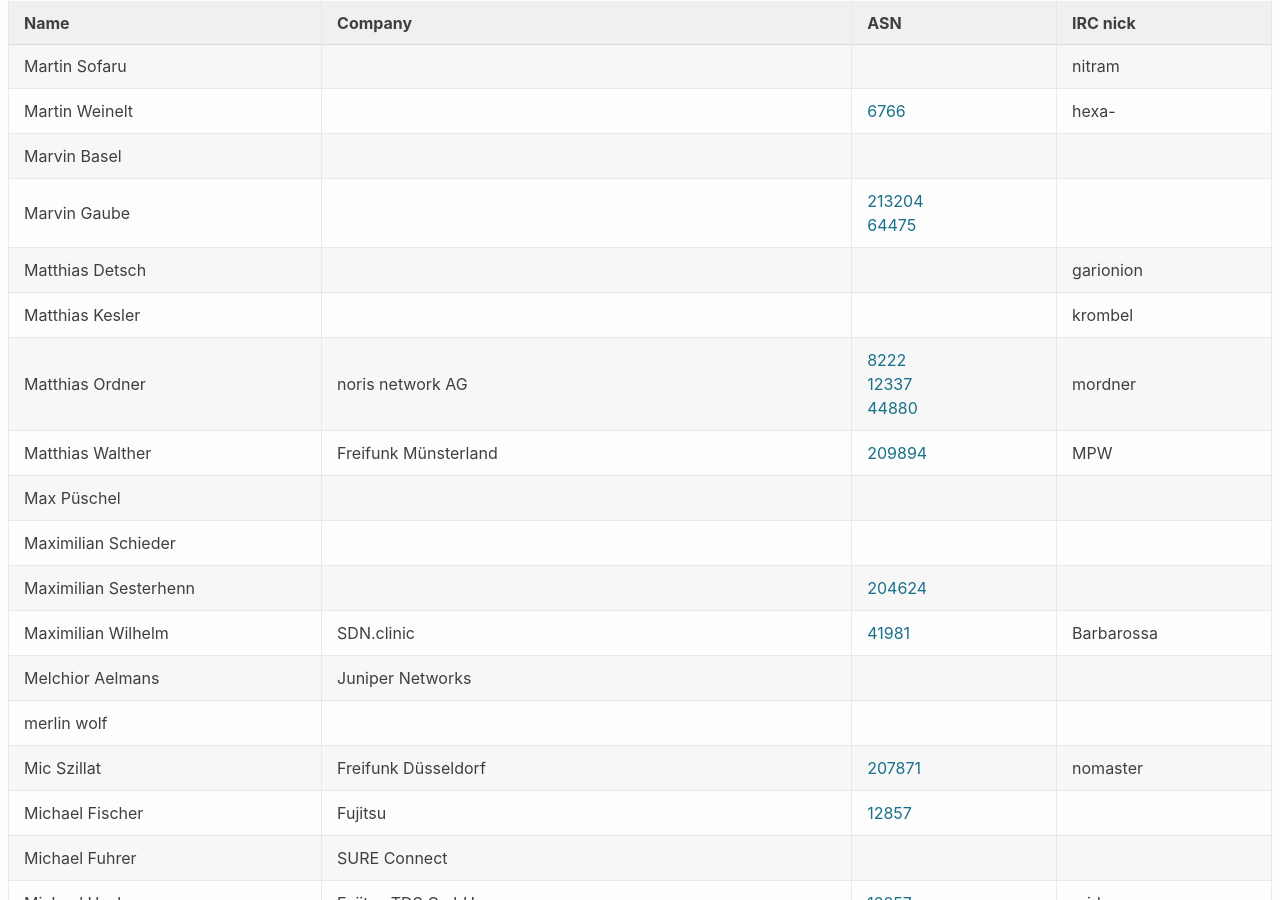
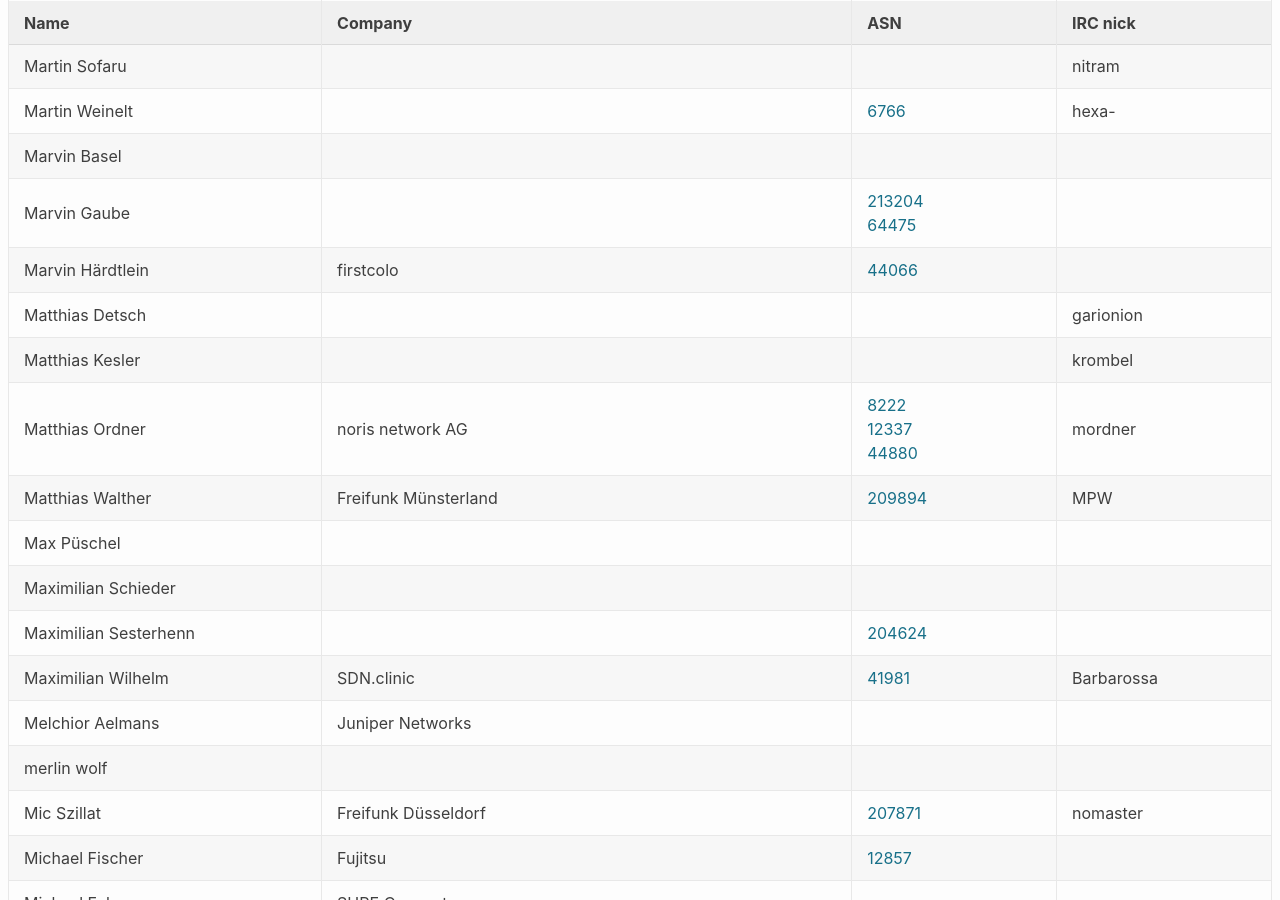
Before and after one commit to denog/pretix-attendeelist, a Jekyll site: the page built from index.markdown, in a window 1280 px wide and 900 px high, scrolled down 7123 px. Built offline with Jekyll 4.4.1, drawn with Linux system fonts in a browser that asks for light colours.

Commit message:
Latest data: Fri Oct 16 22:50:16 UTC 2020

```diff
--- a/_data/attendees.json
+++ b/_data/attendees.json
@@ -918,6 +918,12 @@
     "asn": "213204, 64475"
   },
   {
+    "name": "Marvin Härdtlein",
+    "company": "firstcolo",
+    "irc": null,
+    "asn": "44066"
+  },
+  {
     "name": "Matthias Detsch",
     "company": null,
     "irc": "garionion",
```
